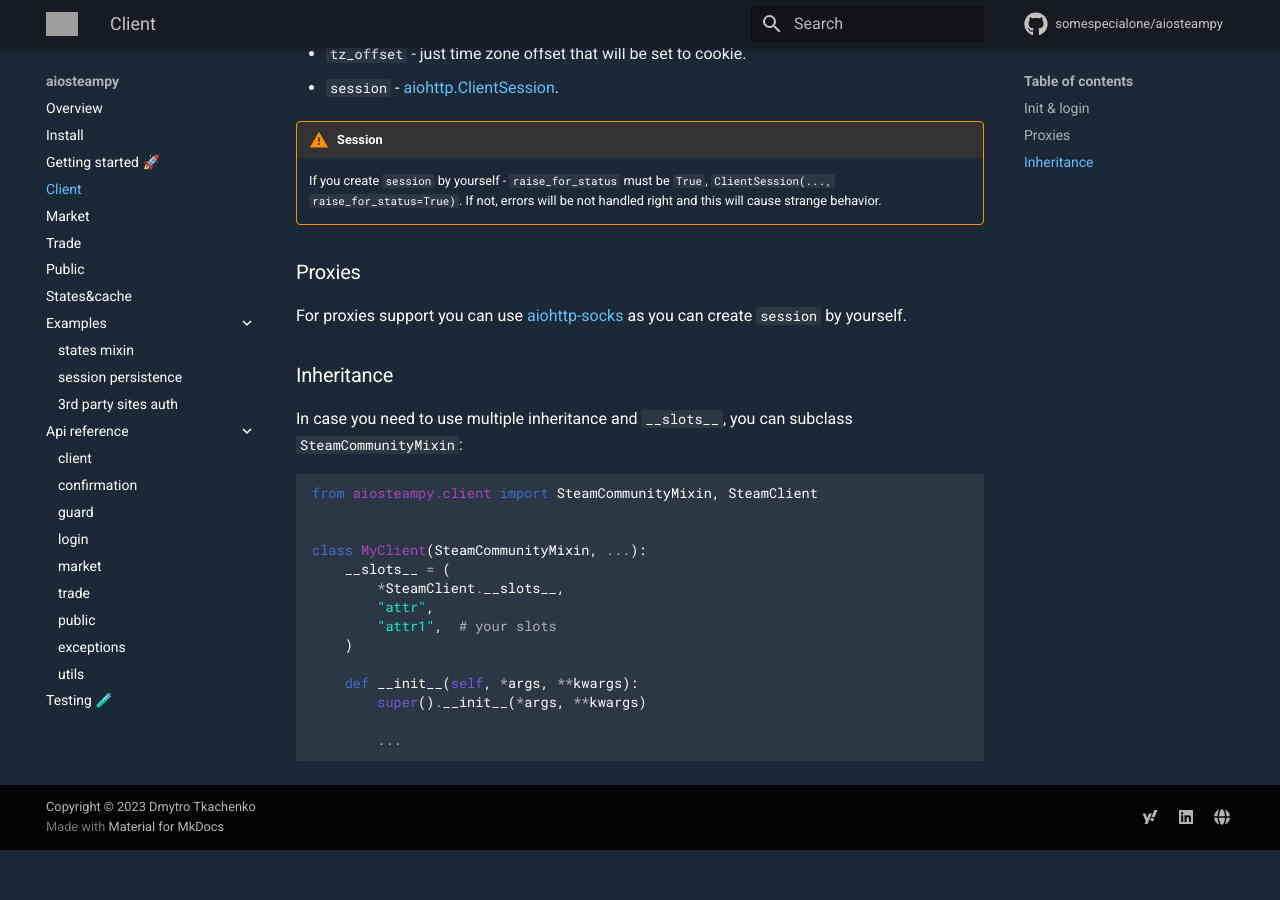
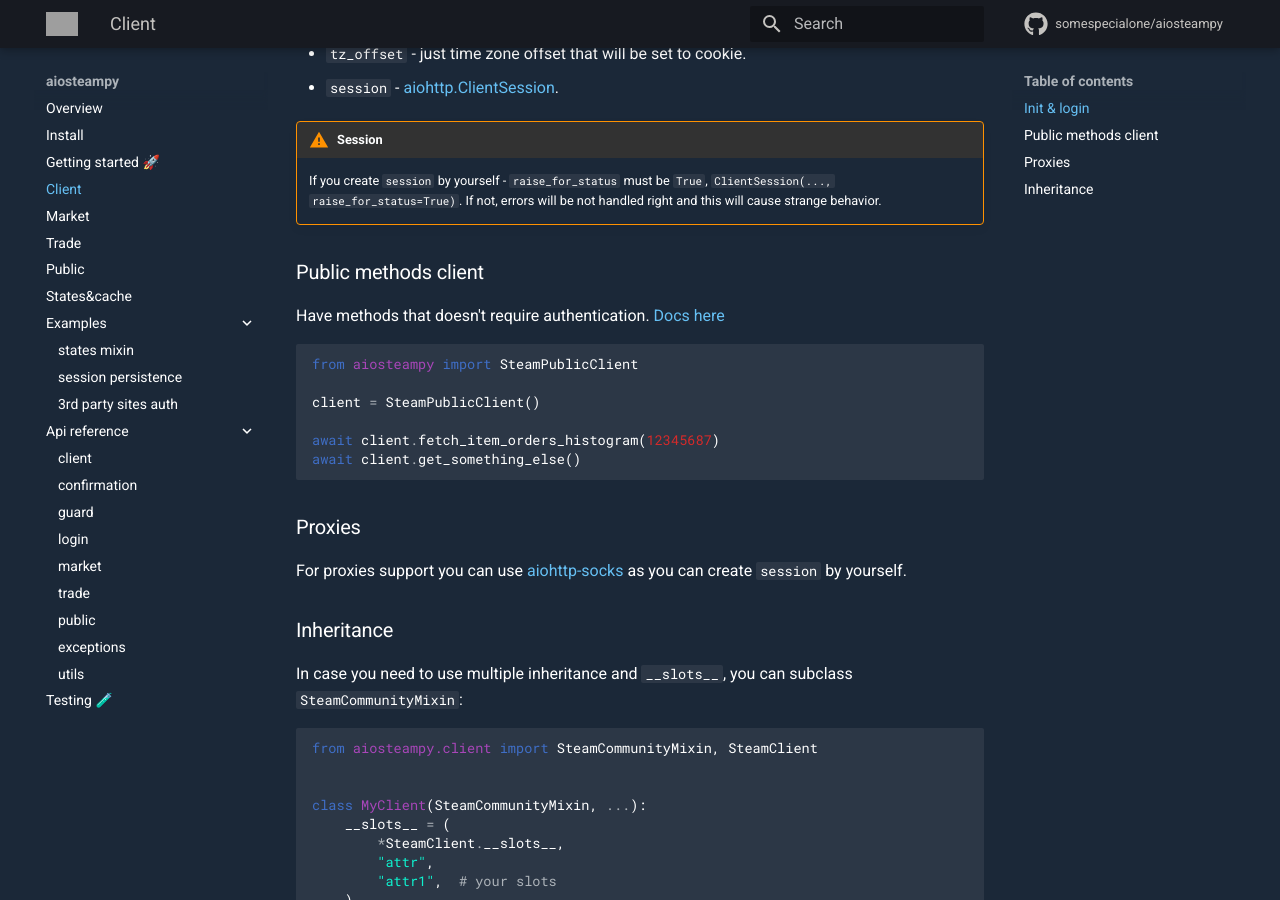
Before and after one commit to somespecialone/aiosteampy, an MkDocs documentation site: the page built from docs/client.md, in a window 1280 px wide and 900 px high, scrolled down 1016 px. Built offline with MkDocs 1.6.1 and Material for MkDocs 9.7.7, drawn with Linux system fonts in a browser that asks for light colours; comment, search, counter and statistics services are not loaded; before the commit the page ends 1866 px from its top, so only the background shows below that; grey boxes are pictures that could not be loaded.

Commit message:
Finally started to fill docs. Partially Market & Public pages.

````diff
--- a/docs/client.md
+++ b/docs/client.md
@@ -43,6 +43,21 @@ Addition to args above, there is:
     `ClientSession(..., raise_for_status=True)`. If not, errors will be not handled right and this will cause strange
     behavior.
 
+
+### Public methods client
+
+Have methods that doesn't require authentication.
+[Docs here](public.md)
+
+```python
+from aiosteampy import SteamPublicClient
+
+client = SteamPublicClient()
+
+await client.fetch_item_orders_histogram(12345687)
+await client.get_something_else()
+```
+
 ### Proxies
 
 For proxies support you can use [aiohttp-socks](https://github.com/romis2012/aiohttp-socks) as you can create `session` by
--- a/mkdocs.yml
+++ b/mkdocs.yml
@@ -27,7 +27,7 @@ extra_css:
 
 extra:
   social:
-    - icon: fontawesome/brands/yahoo
+    - icon: fontawesome/solid/envelope
       link: mailto:tkachenkodmitriy@yahoo.com
     - icon: fontawesome/brands/linkedin
       link: https://www.linkedin.com/in/somespecialone/
````
Also changed, not shown: docs/market.md (+66 -0 lines), docs/public.md (+41 -0 lines), 1 other file.
